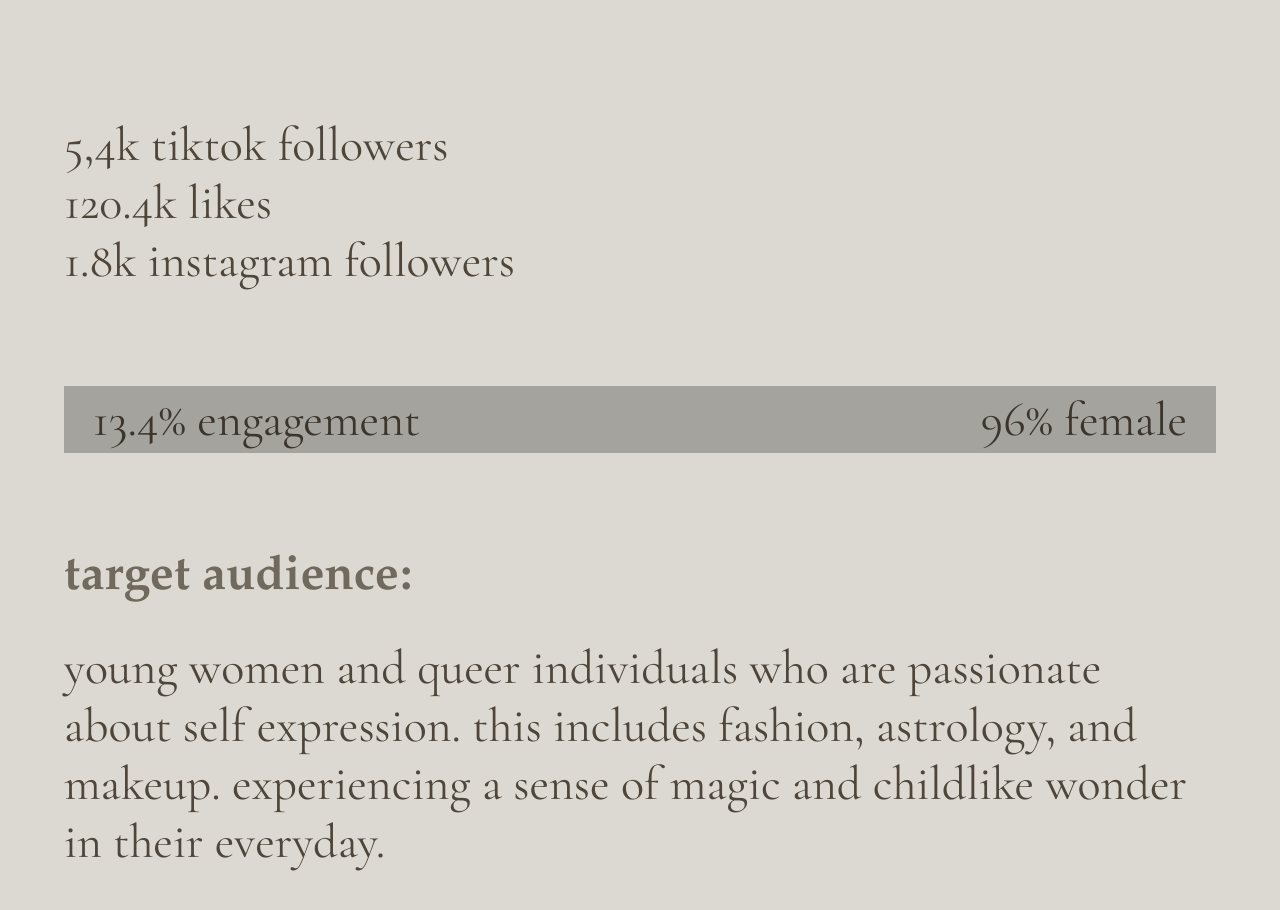
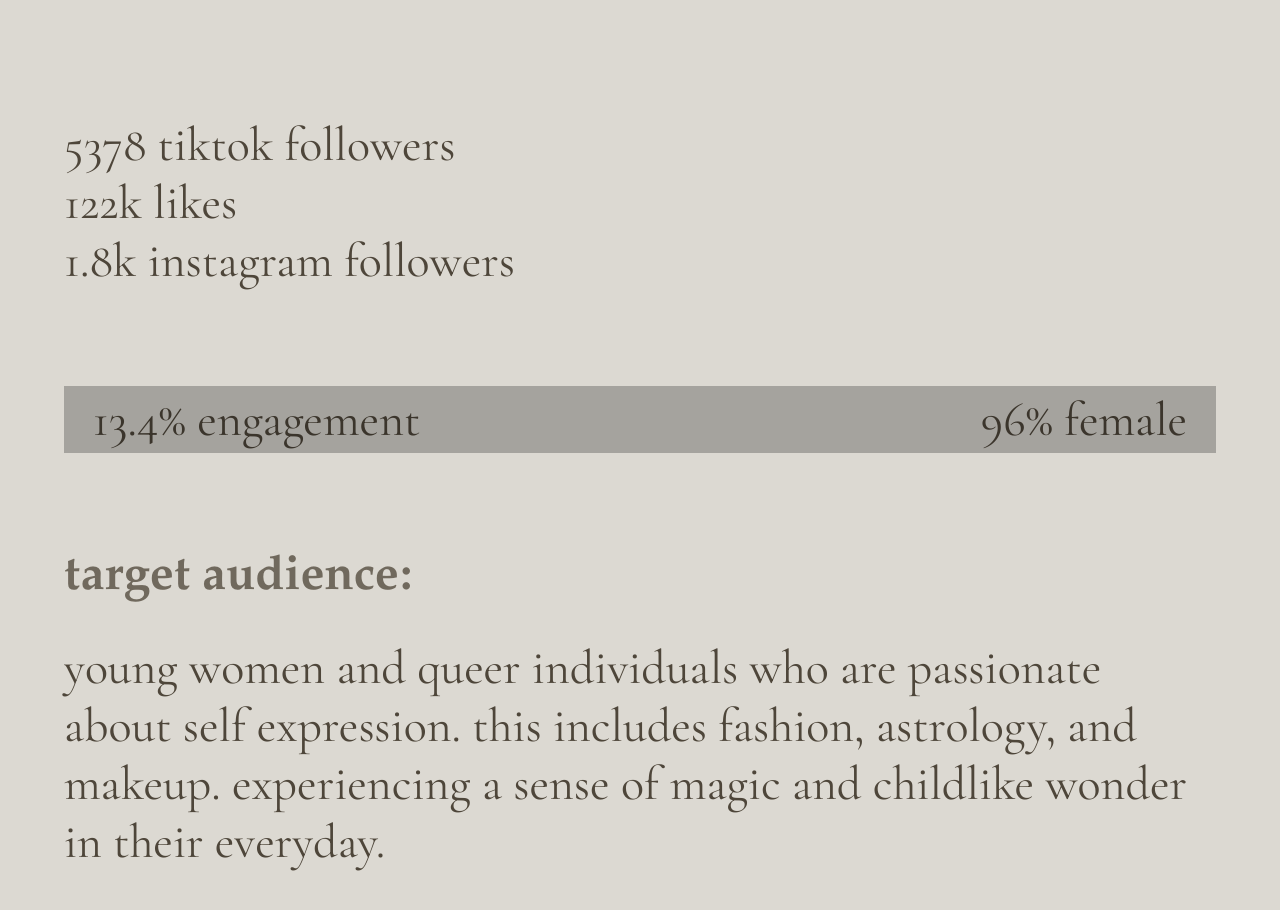
Before and after one commit to roesnera/ReactMars, a React (Vite) app: page / in a window 1280 px wide. Shown: the part 3198-4108 px from the top of the page. Built offline with nearby package versions, Linux system fonts and the light colour scheme; no server answers.

Commit message:
fetches live metric updates from database

```diff
--- a/package.json
+++ b/package.json
@@ -12,6 +12,7 @@
     "serve": "npm run build && node server.js"
   },
   "dependencies": {
+    "axios": "^1.4.0",
     "react": "^18.2.0",
     "react-dom": "^18.2.0"
   },
--- a/src/components/MetricsSection.jsx
+++ b/src/components/MetricsSection.jsx
@@ -1,13 +1,41 @@
+import axios from "axios";
+import { useEffect } from "react";
+import { useState } from "react";
 
 
 function MetricsSection() {
+    const [metrics, setMetrics] = useState({
+        tikTokFollowers: "5378",
+        tikTokLikes: "122K",
+        instagramFollowers: "1.8k"
+    });
+
+    useEffect(() => {
+        fetchMetrics();
+    }, []);
+
+    async function fetchMetrics() {
+        try{
+        const metricObjArray = await axios.get("http://18.191.195.174/api/v1/metrics/peek");
+        console.log(metricObjArray.data);
+        const metricArrLength =  await metricObjArray.data.length;
+        console.log(metricArrLength);
+        const latestMetric = await metricObjArray.data[metricArrLength-1];
+        console.log(latestMetric);
+        setMetrics(latestMetric);
+        } catch (err) {
+            console.error(err);
+        }
+    }
+
+    const { tikTokFollowers, tikTokLikes, instagramFollowers } = metrics;
 
     return (<section className="section metrics-section">
     <h2 className="section-title">metrics</h2>
     <div className="metric-box">
-        <p>5,4k tiktok followers</p>
-        <p>120.4k likes</p>
-        <p>1.8k instagram followers</p>
+        <p>{tikTokFollowers} tiktok followers</p>
+        <p>{tikTokLikes} likes</p>
+        <p>{instagramFollowers} instagram followers</p>
     </div>
     <div className="darken">
         <p className="flex-container darken-flex">
```
Also changed, not shown: 1 other file (tests, documents, lock files or other folders).
